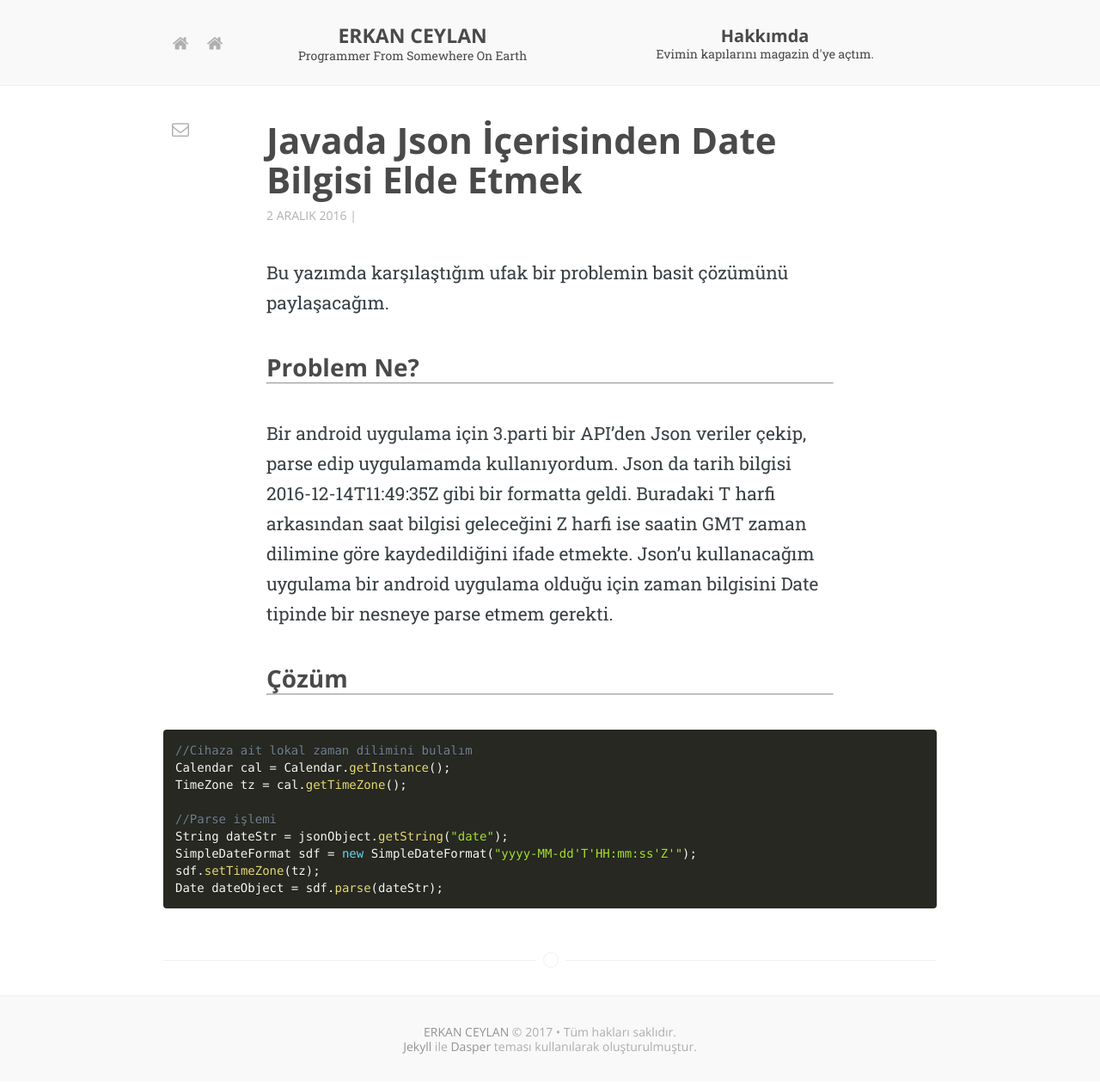
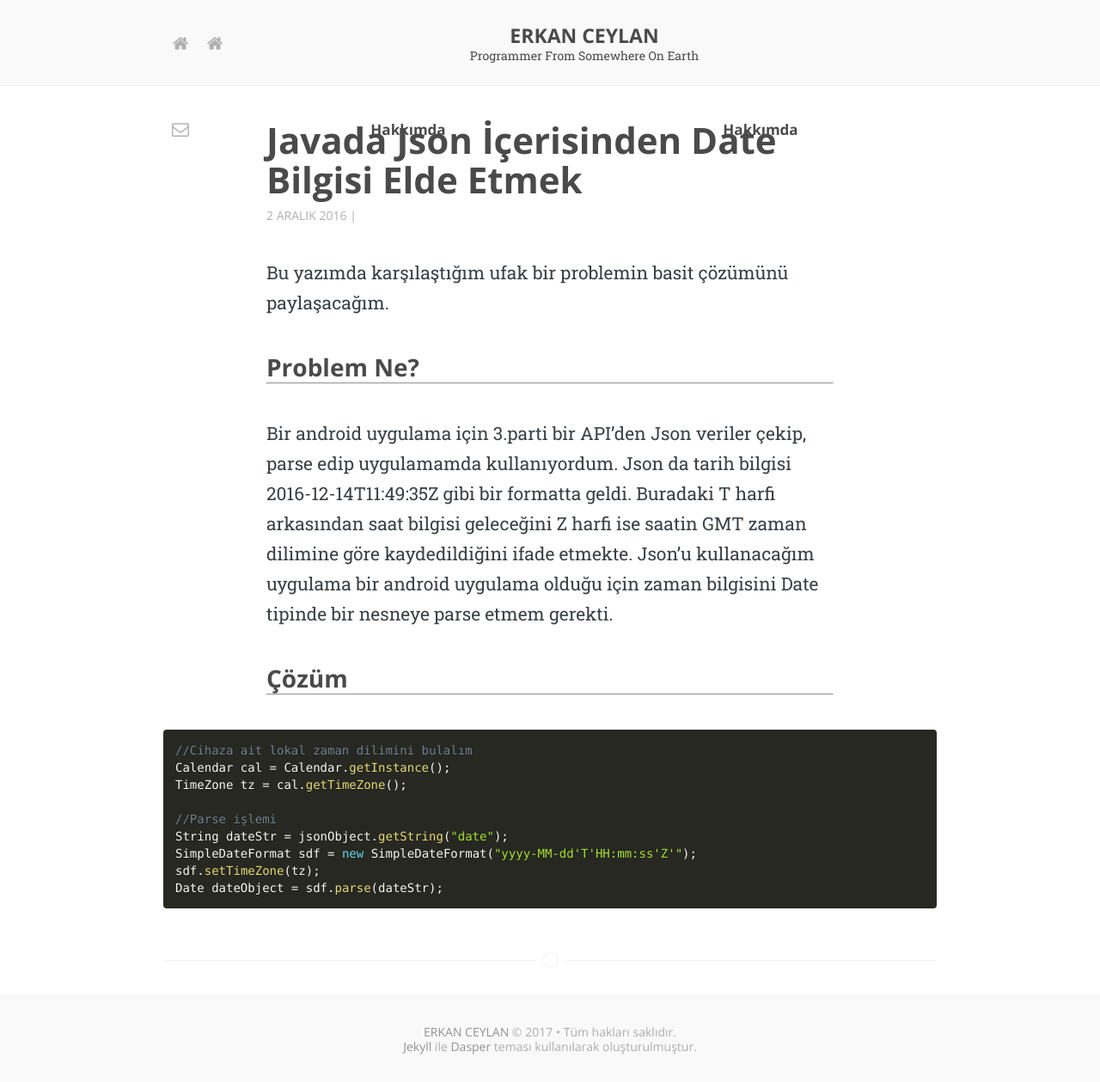
Before and after one commit to erkanceylan/blog, a Jekyll site: the page built from _posts/2016-12-2-Java-Json-Date-Parsing.md, in a window 1280 px wide. Shown: the whole page at 86% size. Built offline with Jekyll 4.4.1, drawn with Linux system fonts in a browser that asks for light colours; some web fonts are replaced; comment, search, counter and statistics services are not loaded.

Commit message:
Update default.html

```diff
--- a/_layouts/default.html
+++ b/_layouts/default.html
@@ -94,11 +94,21 @@
 
 					</div><!-- .dtc -->
 
+
+				</div><!-- .dt -->
+				<div class="dt">
+
 					<!-- Display: table-cell -->
 					<div class="dtc">
 
-						<a href="{{ site.aboutUrl }}"><h4>Hakkımda</h4></a>
-						<h6>Evimin kapılarını magazin d'ye açtım.</h6>
+						<a href="{{ site.aboutUrl }}"><h5>Hakkımda</h5></a>
+
+					</div><!-- .dtc -->
+
+					<!-- Display: table-cell -->
+					<div class="dtc">
+
+						<a href="{{ site.projectsUrl }}"><h5>Hakkımda</h5></a>
 
 					</div><!-- .dtc -->
 
```
